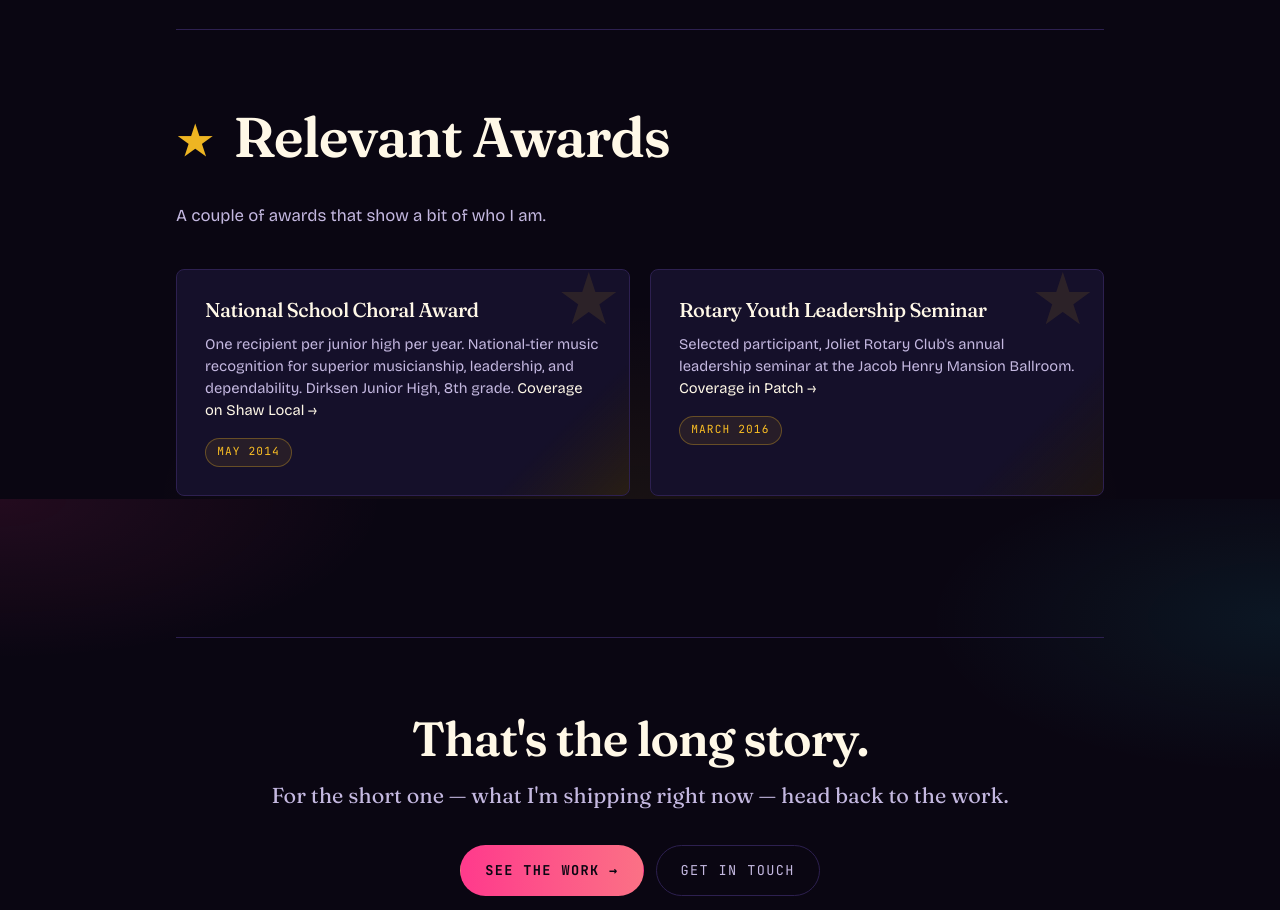
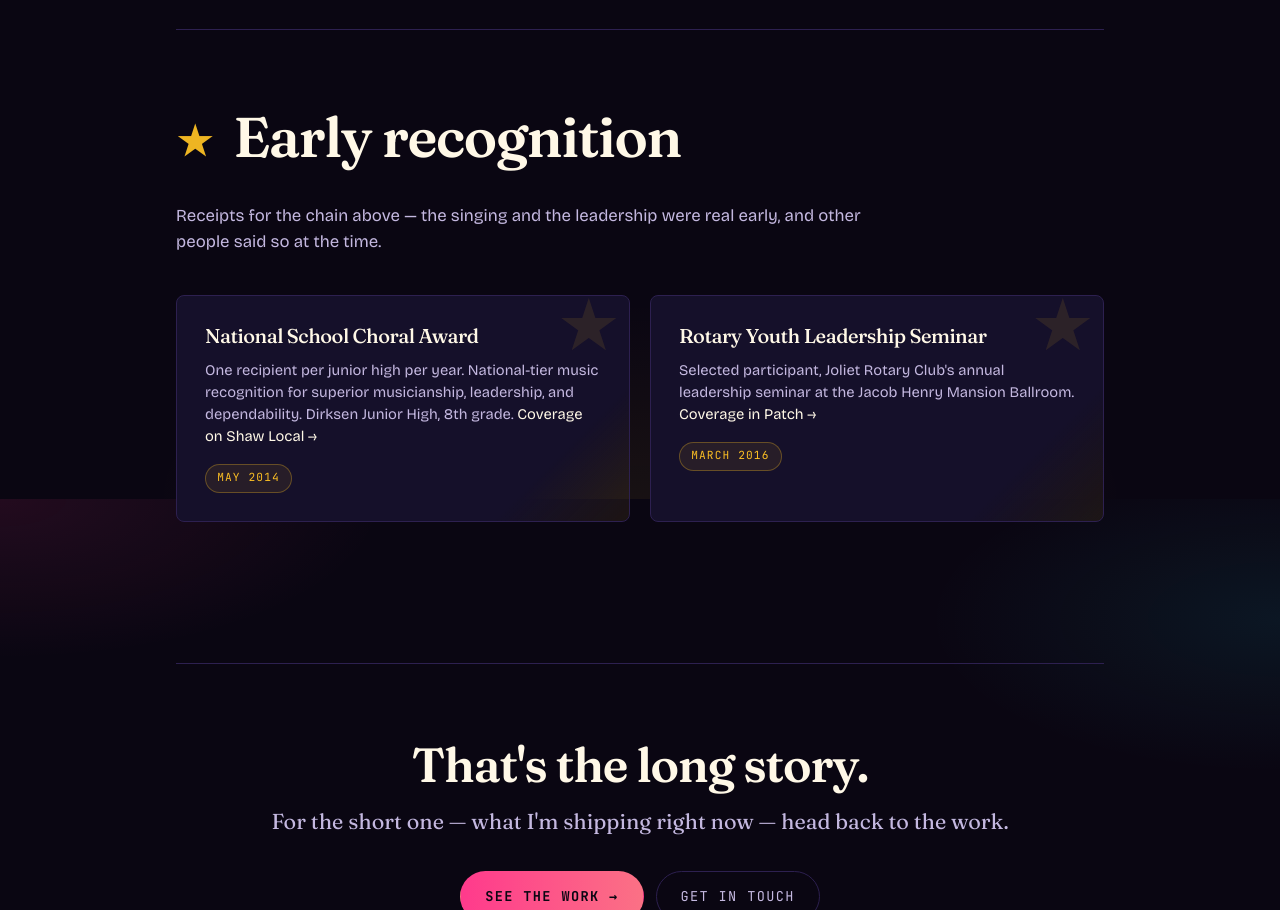
Before and after one commit to Stavion-Colquitt/Personal-Website, a plain HTML site: page about.html in a window 1280 px wide. Shown: the part 3501-4411 px from the top of the page. Drawn offline with nearby package versions, Linux system fonts and the light colour scheme.

Commit message:
Retitle awards section to Early recognition and reframe intro

```diff
--- a/about.html
+++ b/about.html
@@ -172,14 +172,15 @@
     </p>
   </section>
 
-  <!-- RELEVANT AWARDS -->
+  <!-- EARLY RECOGNITION -->
   <section class="section" id="honors" style="--accent: var(--gold);">
     <div class="section__head">
       <span class="section__num">★</span>
-      <h2 class="section__title">Relevant Awards</h2>
+      <h2 class="section__title">Early recognition</h2>
     </div>
     <p class="section__intro">
-      A couple of awards that show a bit of who I am.
+      Receipts for the chain above &mdash; the singing and the leadership were
+      real early, and other people said so at the time.
     </p>
     <div class="honors-grid">
       <div class="honor-card">
```
